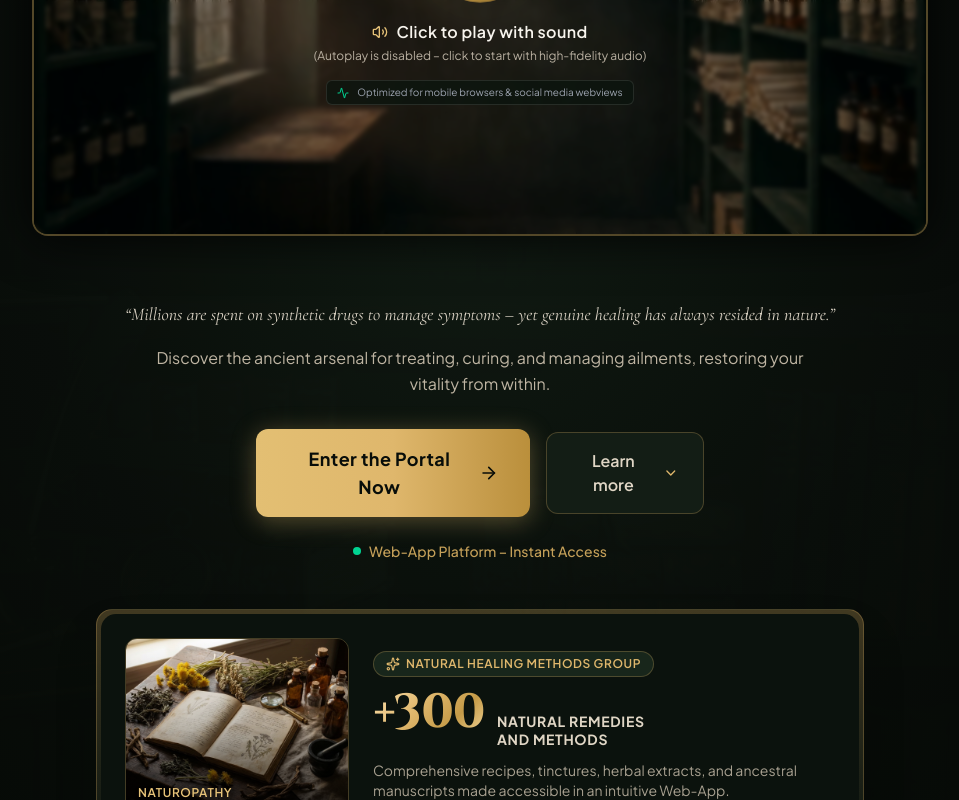
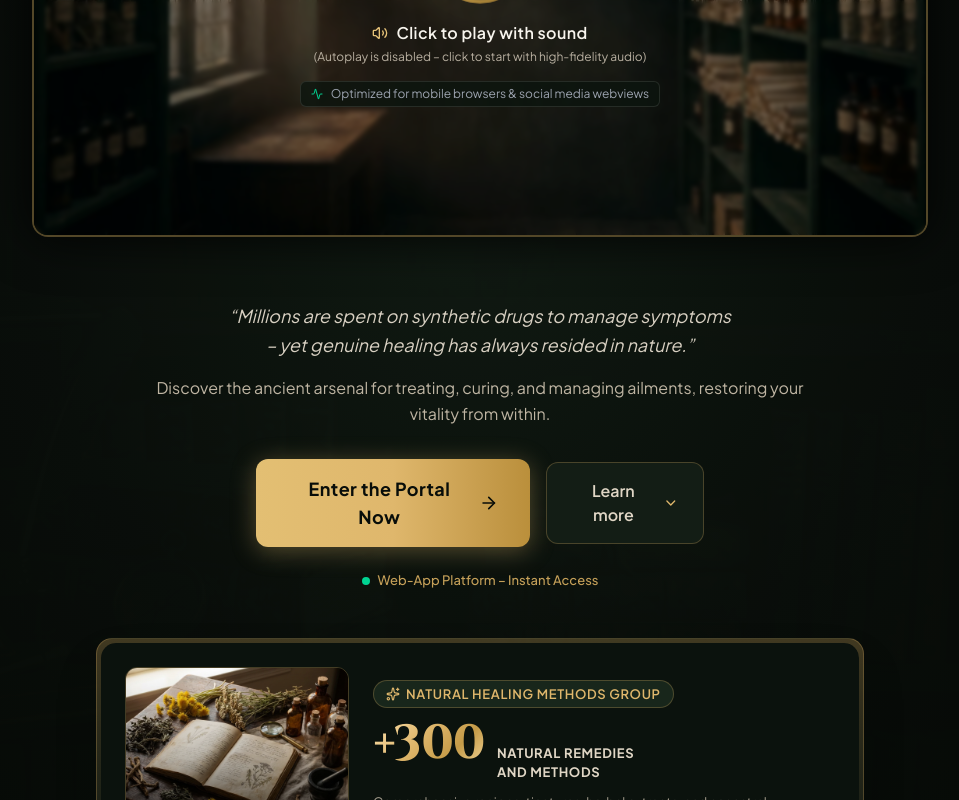
Before and after one commit to fabriciosouzasantos02-del/Wissensportal, a React (Vite) app: page / in a window 1280 px wide. Shown: the part 627-1427 px from the top of the page, without its empty margins (160-1119 px from the left). Built offline with nearby package versions, Linux system fonts and the light colour scheme.

Commit message:
Improve German footer copy and text readability

```diff
--- a/src/index.css
+++ b/src/index.css
@@ -11,6 +11,8 @@
     font-family: var(--font-sans);
     background-color: #080d09;
     color: #e5dfd5;
+    font-size: 16px;
+    line-height: 1.55;
     -webkit-tap-highlight-color: transparent;
     padding-top: env(safe-area-inset-top);
     padding-bottom: env(safe-area-inset-bottom);
@@ -24,7 +26,26 @@
   }
 
   .font-serif-body {
-    font-family: var(--font-serif);
+    /* Use the same clear sans-serif reading style throughout the page. */
+    font-family: var(--font-sans);
+    letter-spacing: 0;
+  }
+}
+
+/* Readability baseline: keep labels and legal/support copy comfortably legible. */
+@layer utilities {
+  .text-xs {
+    font-size: 0.8125rem;
+    line-height: 1.4;
+  }
+
+  [class*="text-[7px]"],
+  [class*="text-[8px]"],
+  [class*="text-[9px]"],
+  [class*="text-[10px]"],
+  [class*="text-[11px]"] {
+    font-size: 0.75rem;
+    line-height: 1.35;
   }
 }
 
--- a/src/translations.ts
+++ b/src/translations.ts
@@ -392,16 +392,16 @@ export const translations: Record<SupportedLanguage, TranslationBundle> = {
         answer: "Ja, absolut. Die gesamte Plattform wurde speziell für Smartphones und Tablets optimiert. Sie funktioniert reibungslos in jedem mobilen Browser (inklusive WhatsApp, Instagram und Facebook Webviews), benötigt keinen Speicherplatz auf Ihrem Gerät und passt sich allen Bildschirmgrößen perfekt an."
       }
     ],
-    finalCallout: "Nehmen Heute die Entscheidung für ein bewussteres und natürlicheres Leben.",
-    finalDesc: "Erhalten Sie sofortigen, lebenslangen Zugriff auf über 300 Manuskripte und erprobte Rezepturen aus dem Jahr 1910.",
-    finalCta: "Ich möchte das Manuskript jetzt!",
-    finalGuaranteePill: "15 Tage risikofreie Geld-zurück-Garantie · Einmalig 33 €",
-    footerOrg: "Naturheilkunde · Gruppe für natürliche Heilmethoden",
-    footerDisclaimer: "Traditionelles Informationsmaterial. Es ersetzt keine individuelle Beratung durch medizinische Fachkräfte. Suchen Sie für Ihre weitere Behandlung stets einen qualifizierten Experten für Naturheilkunde auf.",
+    finalCallout: "Entscheiden Sie sich noch heute für ein bewussteres und natürlicheres Leben.",
+    finalDesc: "Erhalten Sie sofortigen und lebenslangen Zugang zu mehr als 300 natürlichen Lösungen und Rezepten, die auf bewährten historischen Aufzeichnungen basieren.",
+    finalCta: "Ich möchte die Manuskripte jetzt!",
+    finalGuaranteePill: "Bedingungslose 15-Tage-Garantie · Einmalzahlung von 33 €",
+    footerOrg: "Naturopathia · Gruppe für natürliche Heilmethoden",
+    footerDisclaimer: "Bewährtes Informationsmaterial und historisch überliefertes Wissen. Dies ersetzt keine Beratung, Diagnose oder Behandlung durch medizinisches Fachpersonal. Ziehen Sie für Unterstützung und Diagnosen stets eine qualifizierte Fachkraft für Naturheilkunde hinzu.",
     legalNotice: "Rechtlicher Hinweis",
     legalRedirectPart1: "",
     legalRedirectPart2: "",
-    copyright: "2026 Naturheilkunde · Gruppe für natürliche Heilmethoden",
+    copyright: "2026 Naturopathia · Gruppe für natürliche Heilmethoden",
 
     // Sticky Bar
     stickyOneTime: "Einmalig",
```
